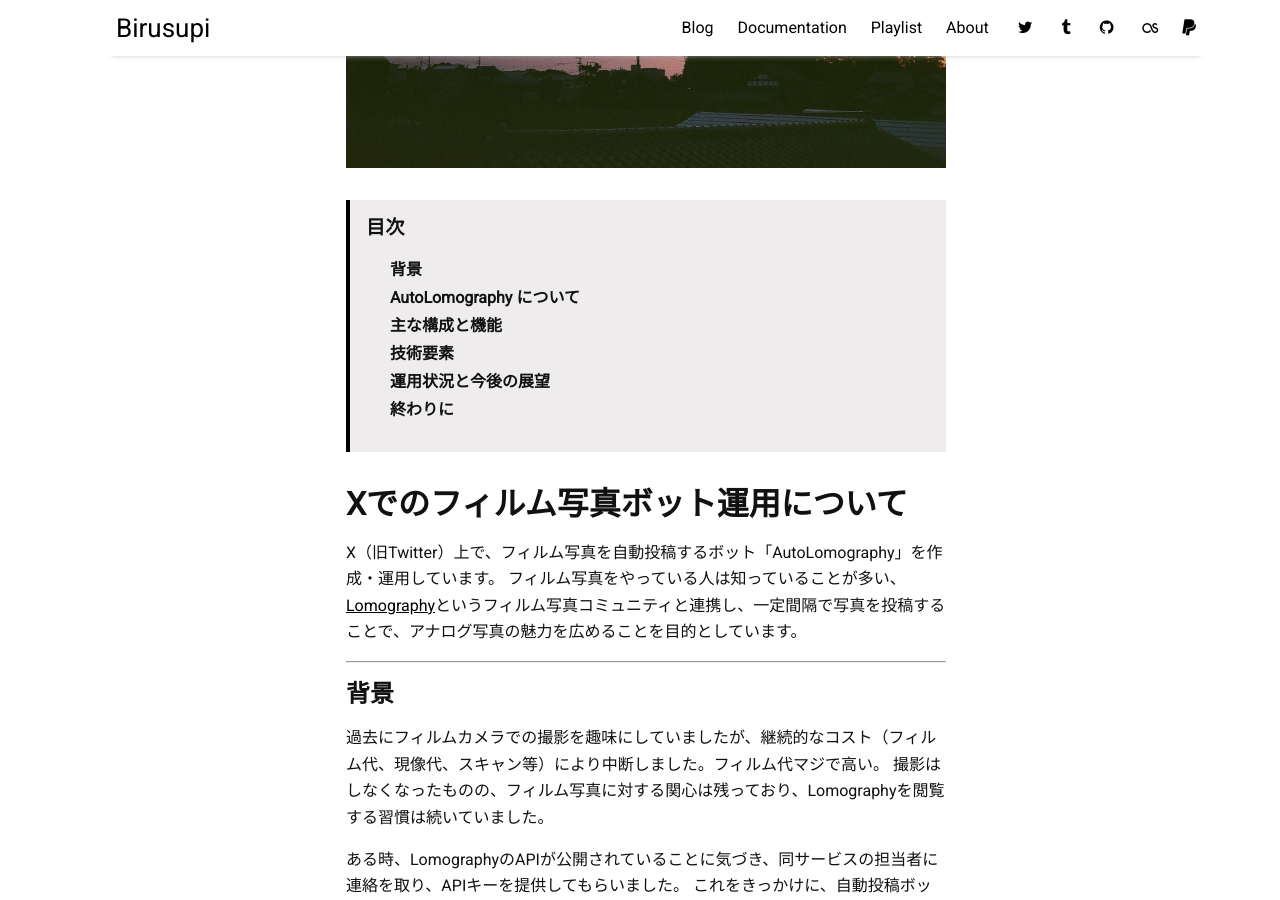
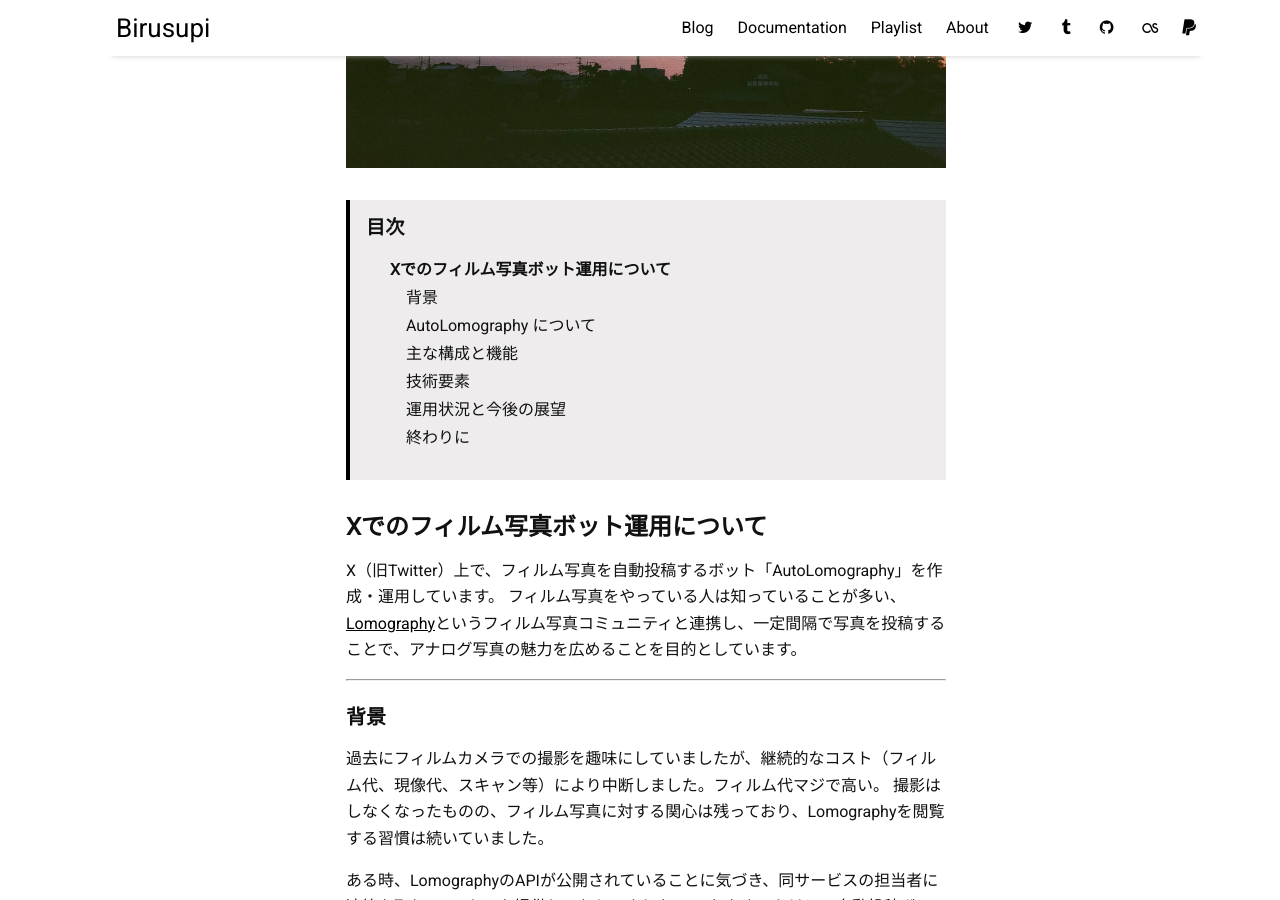
Before and after one commit to spira-unplugged/birusupi, a Jekyll site: the page built from _posts/2025-03-22-autolomography.md, in a window 1280 px wide and 900 px high, scrolled down 400 px. Built offline with Jekyll 4.4.1, drawn with Linux system fonts in a browser that asks for light colours; nearby versions of some CDN libraries.

```diff
--- a/_data/settings.yml
+++ b/_data/settings.yml
@@ -24,8 +24,8 @@ social:
 
 # Customize site text
 pagination:
-  next_page: 'Newer'
-  previous_page: 'Older'
+  previous_page: "Newer"
+  next_page: "Older"
 
 sharing_button_prompt: 'share'
 
--- a/_posts/2025-03-22-autolomography.md
+++ b/_posts/2025-03-22-autolomography.md
@@ -7,14 +7,14 @@ tags: [フィルム写真, 自動投稿ボット, Google Apps Script, Lomography
 image: Filmphotography-Bot.jpg
 ---
 
-# Xでのフィルム写真ボット運用について
+## Xでのフィルム写真ボット運用について
 
 X（旧Twitter）上で、フィルム写真を自動投稿するボット「AutoLomography」を作成・運用しています。
 フィルム写真をやっている人は知っていることが多い、[Lomography](https://www.lomography.com/)というフィルム写真コミュニティと連携し、一定間隔で写真を投稿することで、アナログ写真の魅力を広めることを目的としています。
 
 ---
 
-## 背景
+### 背景
 
 過去にフィルムカメラでの撮影を趣味にしていましたが、継続的なコスト（フィルム代、現像代、スキャン等）により中断しました。フィルム代マジで高い。
 撮影はしなくなったものの、フィルム写真に対する関心は残っており、Lomographyを閲覧する習慣は続いていました。
@@ -24,7 +24,7 @@ X（旧Twitter）上で、フィルム写真を自動投稿するボット「Aut
 
 ---
 
-## AutoLomography について
+### AutoLomography について
 
 **リポジトリ**：[GitHub - AutoLomography](https://github.com/spira-unplugged/AutoLomography)
 
@@ -36,7 +36,7 @@ X（旧Twitter）上で、フィルム写真を自動投稿するボット「Aut
 
 ---
 
-## 主な構成と機能
+### 主な構成と機能
 
 - **Lomography API**
   写真のメタデータ（タイトル、説明、画像URL等）を取得。
@@ -52,7 +52,7 @@ X（旧Twitter）上で、フィルム写真を自動投稿するボット「Aut
 
 ---
 
-## 技術要素
+### 技術要素
 
 - **Google Apps Script**：定期実行タスク、API連携、スプレッドシート操作を統括
 - **Twitter API v2**：投稿機能
@@ -61,7 +61,7 @@ X（旧Twitter）上で、フィルム写真を自動投稿するボット「Aut
 
 ---
 
-## 運用状況と今後の展望
+### 運用状況と今後の展望
 
 現在は6時間ごとに自動投稿を実行。
 Lomographyの写真は多様性があり、特定のテーマに偏らず、毎回異なる空気感の写真が流れるのが特徴。
@@ -69,6 +69,6 @@ Lomographyの写真は多様性があり、特定のテーマに偏らず、毎
 
 ---
 
-## 終わりに
+### 終わりに
 
 フィルム写真との直接的な関わりは減りましたが、本ボットを通じて間接的に接点を持ち続ける形になりました。
```
Also changed, not shown: _layouts/home.html (+4 -4 lines), 2 other files.
